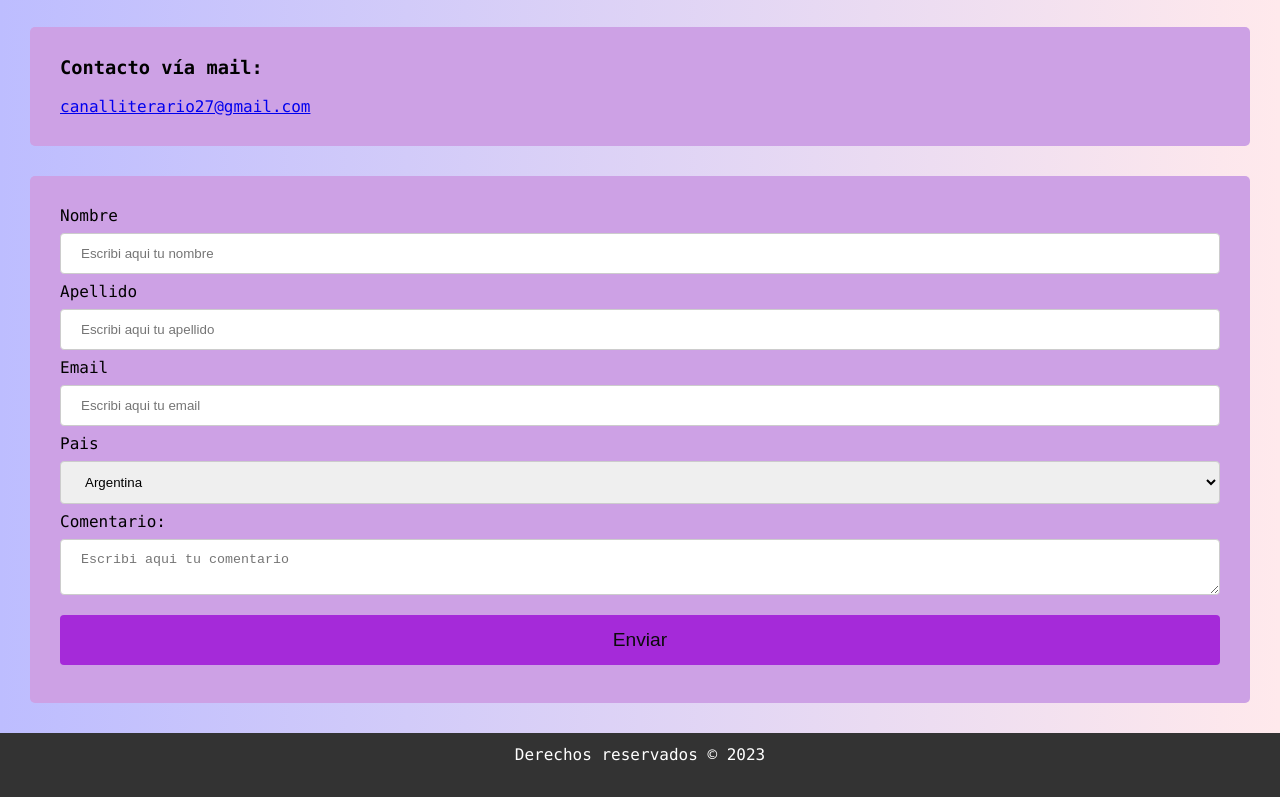
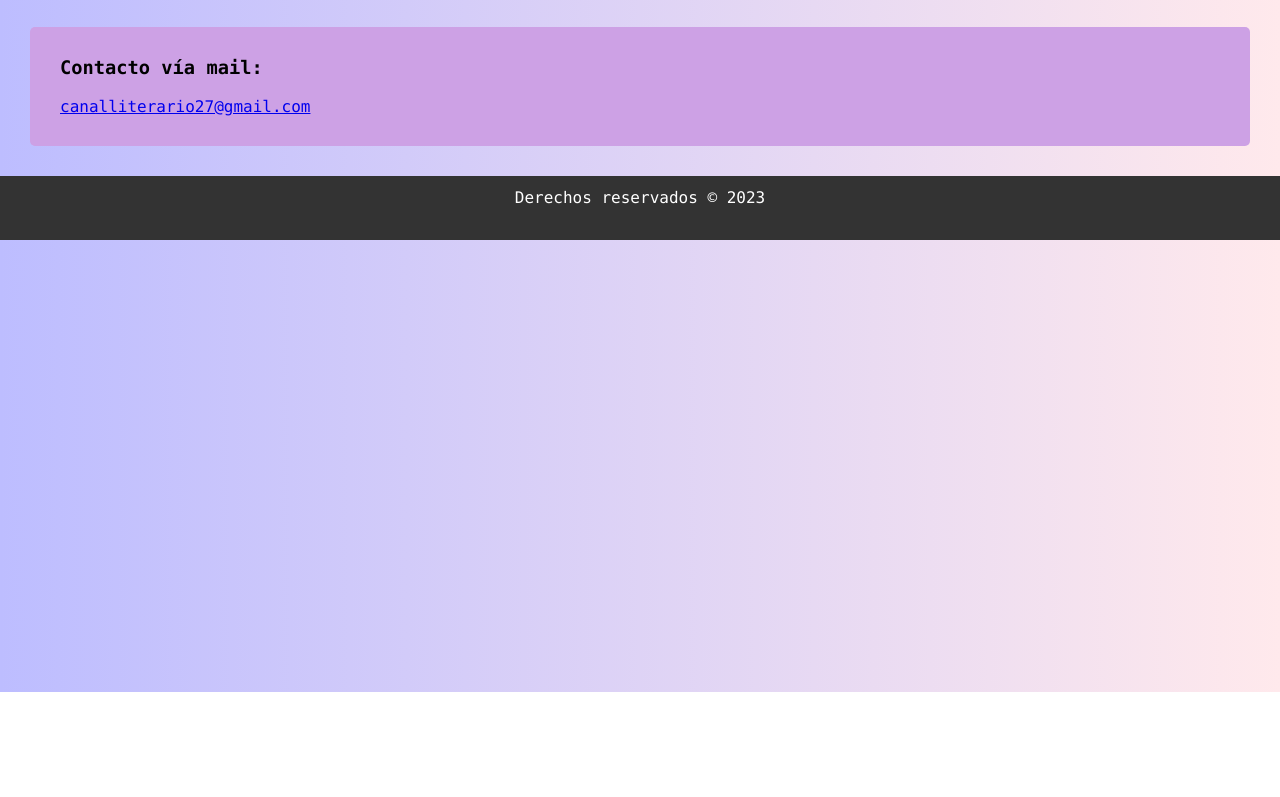
Before and after one commit to Licia1911/carlos_carreras, a plain HTML site: page contacto.html in a window 1280 px wide. Shown: the part 108-905 px from the top of the page. After the commit the page ends 800 px from the top, so only its background shows below. Drawn offline with Linux system fonts and the light colour scheme.

Commit message:
se modifica pestaña contactos

```diff
--- a/contacto.html
+++ b/contacto.html
@@ -27,37 +27,8 @@
         <h3>Contacto vía mail:</h3>
         <br>
         <a href=mailto:canalliterario27@gmail.com>canalliterario27@gmail.com</a>
+    </div>
 
-    </div>
-    <div class="contenedor-formulario">
-        <form>
-            <label for="nombre">Nombre</label>
-            <input type="text" id="nombre" name="nombre" placeholder="Escribi aqui tu nombre" required minlength="3">
-            <label for="apellido">Apellido</label>
-            <input type="text" id="apellido" name="apellido" placeholder="Escribi aqui tu apellido" required
-                minlength="3">
-            <label for="mail">Email</label>
-            <input type="email" id="mail" name="mail" placeholder="Escribi aqui tu email" required>
-            <label for="pais">Pais</label>
-            <select name="pais" id="pais">
-                <option value="Argentina">Argentina</option>
-                <option value="Chile">Chile</option>
-                <option value="Peru">Peru</option>
-                <option value="Bolivia">Bolivia</option>
-                <option value="Uruguay">Uruguay</option>
-                <option value="Brasil">Brasil</option>
-                <option value="España">España</option>
-                <option value="Italia">Italia</option>
-                <option value="Francia">Francia</option>
-                <option value="Portugal">Portugal</option>
-                <option value="Alemania">Alemania</option>
-            </select>
-            <label for="comentario">Comentario: </label>
-            <textarea name="comentario" id="comentario" placeholder="Escribi aqui tu comentario"></textarea>
-
-            <input type="submit" value="Enviar">
-        </form>
-    </div>
 
     <footer class="footer">
         <p>Derechos reservados &copy; 2023</p>
```
